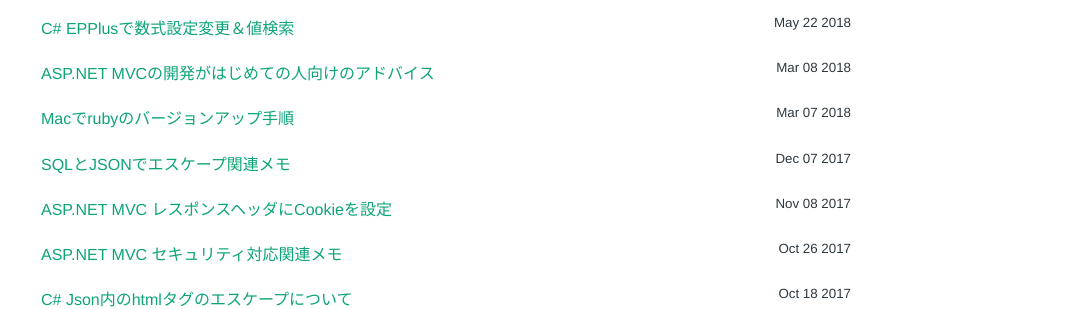
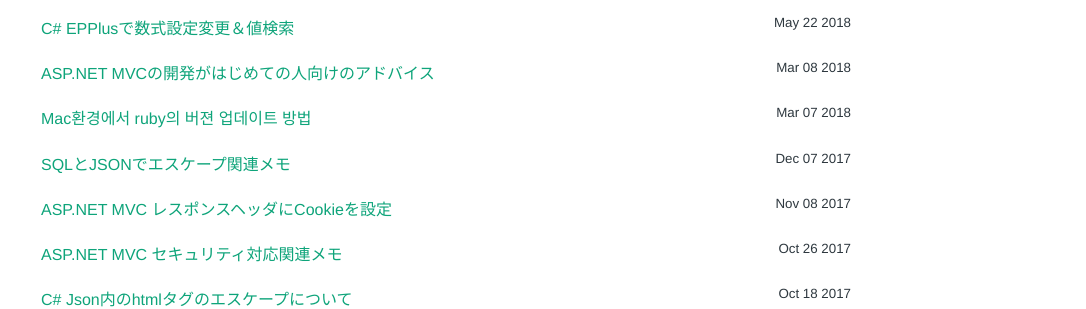
Before and after one commit to Pie001/pie001.github.io, a Jekyll site: the page built from blog/categories.html, in a window 1280 px wide. Shown: the part 273-582 px from the top of the page, without its empty margins (194-1280 px from the left). Built offline with Jekyll 4.4.1, drawn with Linux system fonts in a browser that asks for light colours; some of the changed lines change nothing that is shown.

Commit message:
Update 2018-03-07-0017.ja.md

````diff
--- a/_posts/2018-03-07-0017.ja.md
+++ b/_posts/2018-03-07-0017.ja.md
@@ -1,43 +1,44 @@
 ---
-title: Macでrubyのバージョンアップ手順
+title: Mac환경에서 ruby의 버젼 업데이트 방법
 layout: post
 date:  2018-03-07 13:33
 image: /assets/images/post_header.jpg
 headerImage: true
 #projects: true
-ja: true
+blog: true
+ko: true
 tag:
 - development
 - programming
 category: blog-ja
 author: pie
-description: Macでrubyのバージョンアップ手順
+description: Mac환경에서 ruby의 버젼 업데이트 방법
 ---
 
-# １、brew update
+# １. brew update
 ## # brew update
 ```sh
 $ brew update
 ```
-permission系のエラーが出る場合は該当パスへ移動する
+permission계열의 에러가 발생할 경우엔 해당 패스로 이동
 
-## 例
+## 예
 ```sh
 $ cd /Library/Developer/CommandLineTools
 ```
 
-結果として下記のように表示されたらOK
+아래와 같이 표시되면 OK
 ```sh
 Already up-to-date.
 ```
 <br>
-# ２、brew install
+# ２. brew install
 ## # brew install
 ```sh
 $ brew install rbenv ruby-build
 ```
 <br>
-下記のようなエラーが出た場合はX-codeをインストールする
+아래와 같은 에러가 발생한 경우엔 X-code를 인스톨
 ```sh
 ==> Installing dependencies for rbenv: autoconf, pkg-config, openssl, ruby-build
 ==> Installing rbenv dependency: autoconf
@@ -45,14 +46,14 @@
 Error: Failure while executing: git config --local --replace-all homebrew.private true
 ```
 
-## # X-codeインストール
+## # X-code인스톨
 ```sh
 $ sudo xcode-select --install
 ```
 <br>
-# ３、最新バージョンのrubyをインストール
+# ３. 최신 버젼의 ruby를 인스톨
 
-## # バージョン一覧を確認
+## # 버젼 리스트를 확인
 ```sh
 $ rbenv install --list
   2.4.3
@@ -64,68 +65,68 @@
   2.6.0-preview1
 ```
 <br>
-現在確認できるバージョンでは2.5.0が一番最新の安定版みたいなので（？）2.5.0を入れる
+현재 확인가능한 버젼은 2.5.0가 제일 최신의 안정판으로 보이므로(?) 2.5.0를 넣을 예정
 
-## #rubyの最新バージョンをインストール
+## #ruby의 최신 버젼을 인스톨
 ```sh
 $ rbenv install 2.5.0
 ```
 <br>
 
-# ４、バージョンが反映されない場合
+# ４. 버젼이 반영되지 않을 경우
 
-## # rubyのバージョン確認
+## # ruby의 버젼 확인
 ```sh
 $ ruby -v
 ruby 2.3.3p222 (2016-11-21 revision 56859) [universal.x86_64-darwin17]
 ```
-rubyのバージョンを確認するとmacのデフォルトバージョンのままである。
+ruby의 버젼을 확인했는데 mac의 디폴트 버젼 그대로인 상황
 <br>
-じゃrbenvのバージョンは？…ちゃんと2.5.0が表示される
+그럼 benv의 버젼은? ...제대로 2.5.0가 표시됨
 
-## # rbenvのバージョン確認
+## # rbenv의 버젼 확인
 ```sh
 $ rbenv versions
   system
 * 2.5.0 (set by /Users/yjpark/.rbenv/version)
 ```
 
-witch rubyで結果が以下の場合はPATH設定が足りないのが原因
+witch ruby커맨드의 결과가 아래의 경우는 PATH설정이 부족한게 원인
 
 ```sh
 $ witch ruby
 /usr/bin/ruby
 ```
 
-解決方法は~/.bash_profileに```[eval "$(rbenv init -)"]```(rbenv initのPATH設定)を追加する
+해결방법은 ~/.bash_profile에 ```[eval "$(rbenv init -)"]```(rbenv init의 PATH설정)을 추가
 ```sh
 $ rbenv init
-eval "$(rbenv init -)" #この内容をコピして~/.bash_profileに追記
+eval "$(rbenv init -)" #이 내용을 복사해서~/.bash_profile에 추가
 ```
 
-~/.bash_profileの内容を修正する
+~/.bash_profile의 내용을 수정
 ```sh
 $ vim ~/.bash_profile
 $ source ~/.bash_profile
 ```
 
-再度、rubyのバージョンを確認する。2.5.0が確認できる。
+다시 ruby의 버젼을 확인. 2.5.0가 표시되는걸 확인할 수 있음
 ```sh
 $ ruby -v
 ruby 2.5.0p0 (2017-12-25 revision 61468) [x86_64-darwin17]
 ```
 
-which rubyも確認してみる。
+which ruby도 확인해 보자
 ```sh
 $ which ruby
 /Users/{user_id}/.rbenv/shims/ruby
 ```
 
-これで完了
+이걸로 설정 끝
 
 <br>
 
-## 参考
+## 참고
 
 [https://qiita.com/kogache/items/5886a6b62f036c1f94c9](https://qiita.com/kogache/items/5886a6b62f036c1f94c9)
 
````
